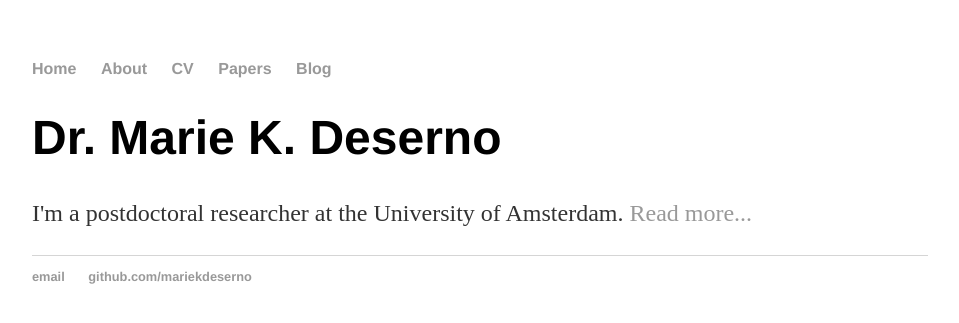
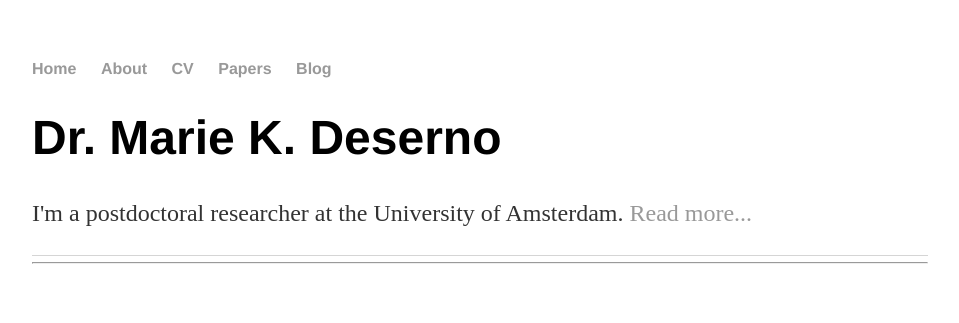
Before and after one commit to MarieDeserno/mariekdeserno.github.io, a Jekyll site: the page built from index.html, in a window 1280 px wide. Shown: the top 323 px of the page, without its empty margins (160-1119 px from the left). Built offline with Jekyll 4.4.1, drawn with Linux system fonts in a browser that asks for light colours.

Commit message:
Update default.html

```diff
--- a/_layouts/default.html
+++ b/_layouts/default.html
@@ -20,11 +20,6 @@
 			{{ content }}
 
 			</div><!-- /.container -->
-			<footer>
-	    		<ul>
-	        		<li><a href="mailto:marie.deserno@gmail.com">email</a></li>
-	        		<li><a href="https://github.com/mariekdeserno">github.com/mariekdeserno</a></li>
-				</ul>
-			</footer>
+			 {% include footer.html %}
 		</body>
 	</html>
```
